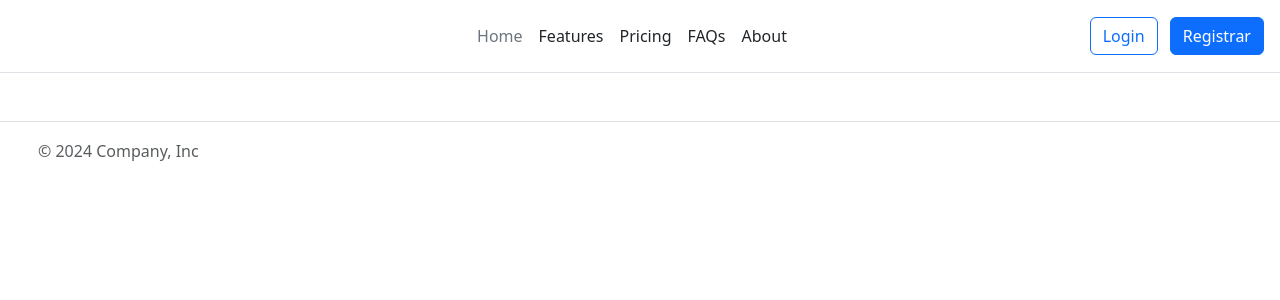
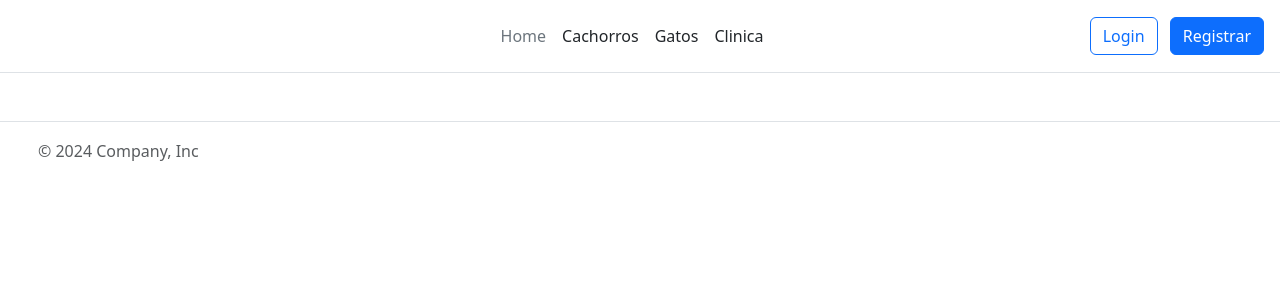
Before and after one commit to MateusJB11/Sistemas_Patinhas, a Django app: page / in a window 1280 px wide. Shown: the top 300 px of the page. Run offline with Django 5.2, Linux system fonts and the light colour scheme; some libraries are stand-ins or nearby versions.

Commit message:
Poucas Atualizações

```diff
--- a/Patinhas/aplic/models.py
+++ b/Patinhas/aplic/models.py
@@ -1,6 +1,8 @@
 import uuid
 from django.db import models
 from stdimage.models import StdImageField
+
+
 
 def get_file_path(_instance, filename):
     ext = filename.split('.')[-1]
--- a/Patinhas/aplic/templates/Header.html
+++ b/Patinhas/aplic/templates/Header.html
@@ -7,10 +7,9 @@
 
       <ul class="nav col-12 col-md-auto mb-2 justify-content-center mb-md-0">
         <li><a href="/" class="nav-link px-2 link-secondary">Home</a></li>
-        <li><a href="#" class="nav-link px-2 link-dark">Features</a></li>
-        <li><a href="#" class="nav-link px-2 link-dark">Pricing</a></li>
-        <li><a href="#" class="nav-link px-2 link-dark">FAQs</a></li>
-        <li><a href="#" class="nav-link px-2 link-dark">About</a></li>
+        <li><a href="#" class="nav-link px-2 link-dark">Cachorros</a></li>
+        <li><a href="#" class="nav-link px-2 link-dark">Gatos</a></li>
+        <li><a href="#" class="nav-link px-2 link-dark">Clinica</a></li>
       </ul>
 
 
```
